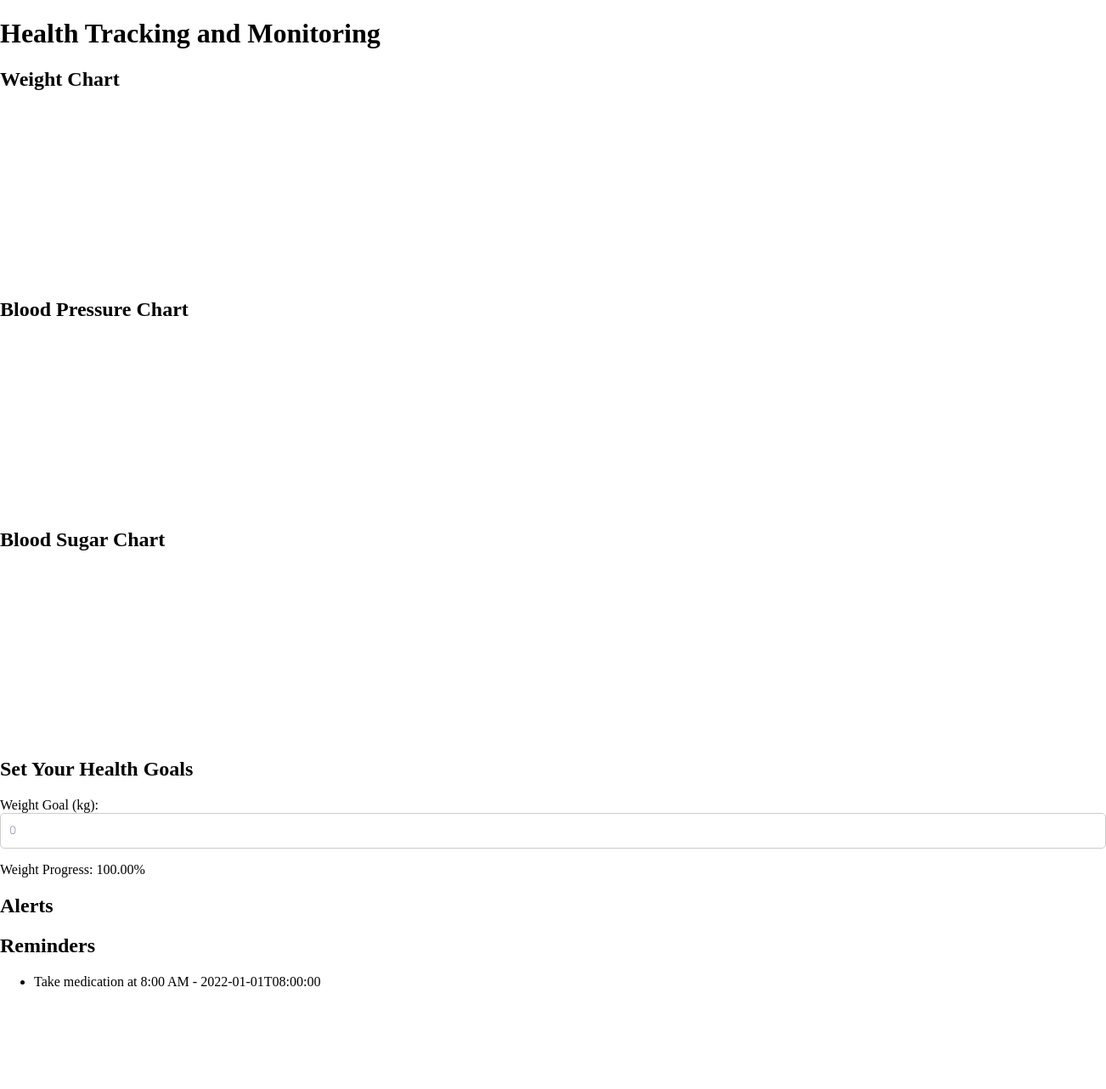
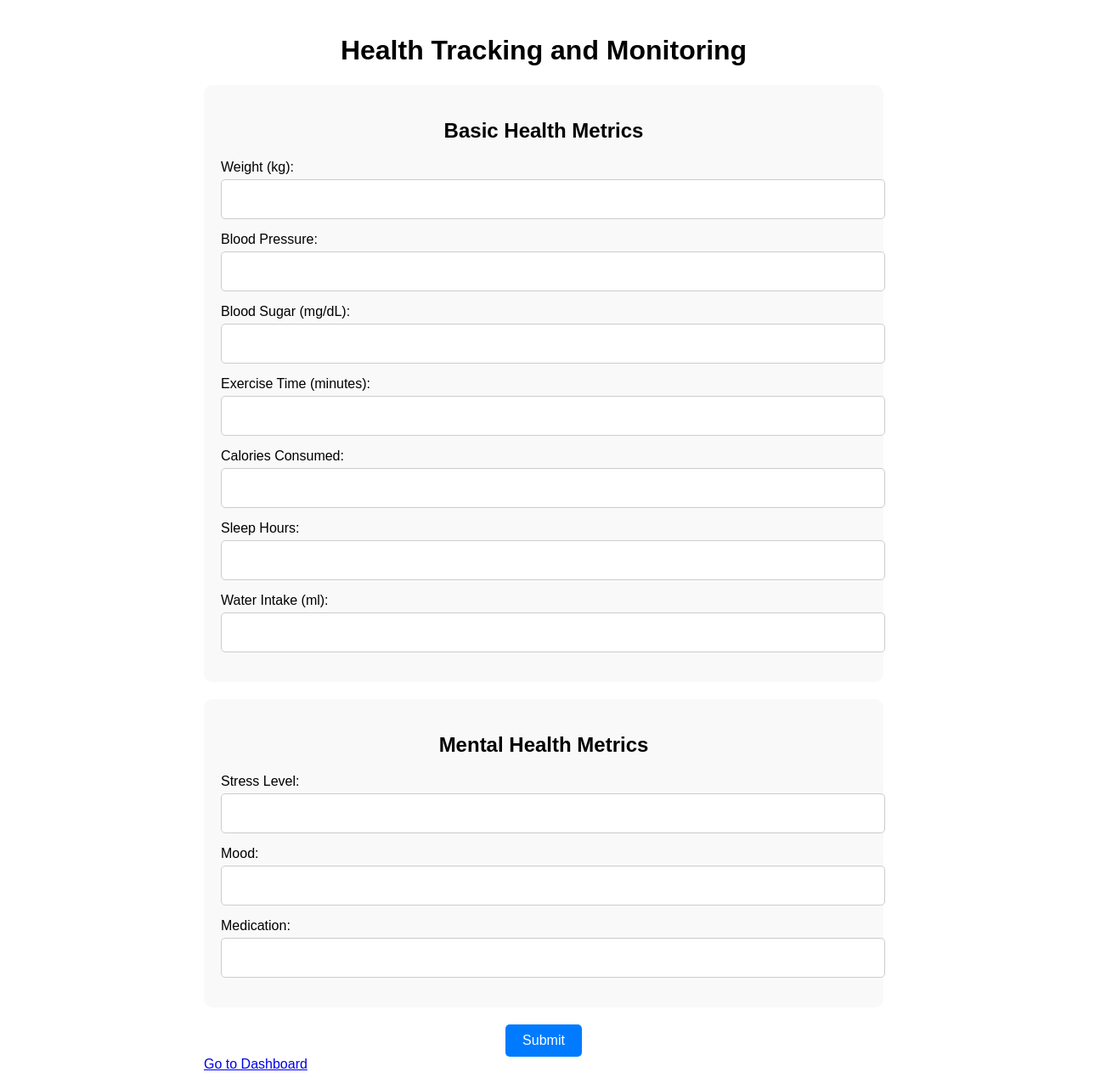
Before and after one commit to kabixit/medease, a React (Create React App) app: page /Healthtracker in a window 1280 px wide. Shown: the whole page at 85% size, 1302 px wide, since content can reach past the window. Before the commit the page ends 1165 px from the top, so only its background shows below. Built offline with nearby package versions, Linux system fonts and the light colour scheme; no server answers.

Commit message:
............................

```diff
--- a/src/App.js
+++ b/src/App.js
@@ -11,6 +11,7 @@ import HealthTrackingPage from './HealthTrackingPage';
 import Videocall from './VideoCall';
 import Appointment from './Appointment';
 import VoiceCallPage from './VoiceCall';
+import Dashboard from './Dashboard';
 
 function App() {
   const [user, setUser] = useState(null);
@@ -70,6 +71,7 @@ function App() {
         <Route path="Video" element={<Videocall />}/>
         <Route path="appointment" element={<Appointment/>}/>
         <Route path='VoiceCall' element={<VoiceCallPage/>}/>
+        <Route path='dashboard' element={<Dashboard/>}/>
       </Routes>
     </Router>
   );
--- /dev/null
+++ b/src/Dashboard.js
@@ -0,0 +1,97 @@
+import React, { useState, useEffect } from 'react';
+import './styles/Dashboard.css';
+import { collection, getDocs, query, where } from 'firebase/firestore';
+import { db } from './FirebaseProvider';
+import { auth } from './FirebaseProvider'; // Assuming you have an AuthProvider
+import Chart from 'chart.js/auto'; // Import Chart.js
+
+const Dashboard = () => {
+  const currentUser = auth.currentUser;
+  const [userData, setUserData] = useState(null);
+
+  useEffect(() => {
+    const fetchData = async () => {
+      if (!currentUser) return;
+
+      try {
+        // Fetch data from the 'basic_health' collection for the current user
+        const q = query(collection(db, 'basic_health'), where('userId', '==', currentUser.email));
+        const querySnapshot = await getDocs(q);
+        const userDataArray = [];
+        querySnapshot.forEach((doc) => {
+          userDataArray.push(doc.data());
+        });
+        setUserData(userDataArray);
+      } catch (error) {
+        console.error('Error fetching user data:', error);
+      }
+    };
+
+    fetchData();
+  }, [currentUser]);
+
+  useEffect(() => {
+    // Draw charts when userData changes
+    if (userData) {
+      drawCharts();
+    }
+  }, [userData]);
+
+  const drawCharts = () => {
+    const labels = userData.map((data) => data.timestamp); // Assuming you have a timestamp field
+    const weights = userData.map((data) => data.weight);
+    const bloodPressures = userData.map((data) => data.bloodPressure);
+    const bloodSugars = userData.map((data) => data.bloodSugar);
+
+    const ctx = document.getElementById('healthChart').getContext('2d');
+    new Chart(ctx, {
+      type: 'line',
+      data: {
+        labels: labels,
+        datasets: [
+          {
+            label: 'Weight (kg)',
+            data: weights,
+            borderColor: 'rgba(255, 99, 132, 1)',
+            tension: 0.1,
+          },
+          {
+            label: 'Blood Pressure',
+            data: bloodPressures,
+            borderColor: 'rgba(54, 162, 235, 1)',
+            tension: 0.1,
+          },
+          {
+            label: 'Blood Sugar (mg/dL)',
+            data: bloodSugars,
+            borderColor: 'rgba(75, 192, 192, 1)',
+            tension: 0.1,
+          },
+        ],
+      },
+      options: {
+        scales: {
+          y: {
+            beginAtZero: true,
+          },
+        },
+      },
+    });
+  };
+
+  return (
+    <div className="dashboard">
+      <h1>Welcome to Your Dashboard</h1>
+      {userData && userData.length > 0 ? (
+        <div className="user-data">
+          <h2>Your Health Data</h2>
+          <canvas id="healthChart"></canvas>
+        </div>
+      ) : (
+        <p>No health data available.</p>
+      )}
+    </div>
+  );
+};
+
+export default Dashboard;
--- a/src/HealthTrackingPage.js
+++ b/src/HealthTrackingPage.js
@@ -1,131 +1,161 @@
-import React, { useState, useEffect } from 'react';
-import Chart from 'chart.js/auto';
+import React, { useState } from 'react';
+import './styles/HealthTrackingPage.css';
+import { collection, addDoc } from 'firebase/firestore';
+import { db } from './FirebaseProvider';
+import { auth } from './FirebaseProvider'; // Assuming you have an AuthProvider
+import Dashboard from './Dashboard'; // Assuming you have a Dashboard component
 
 const HealthTrackingPage = () => {
-  // State variables
-  const [healthData, setHealthData] = useState([]);
-  const [goals, setGoals] = useState({ weight: 0, bloodPressure: '', bloodSugar: 0 });
-  const [progress, setProgress] = useState({ weight: 0, bloodPressure: 0, bloodSugar: 0 });
-  const [alerts, setAlerts] = useState({ weight: '', bloodPressure: '', bloodSugar: '' });
-  const [reminders, setReminders] = useState([]);
+  const currentUser = auth.currentUser;
 
-  // Function to fetch health data from the backend (Mock implementation)
-  const fetchHealthData = () => {
-    // Mock API call to fetch health data
-    const mockHealthData = [
-      { date: '2022-01-01', weight: 70, bloodPressure: '120/80', bloodSugar: 90 },
-      { date: '2022-01-02', weight: 69, bloodPressure: '118/78', bloodSugar: 88 },
-      // Add more data as needed
-    ];
-    setHealthData(mockHealthData);
-  };
+  // State variables for inputs
+  const [weight, setWeight] = useState('');
+  const [bloodPressure, setBloodPressure] = useState('');
+  const [bloodSugar, setBloodSugar] = useState('');
+  const [exerciseTime, setExerciseTime] = useState('');
+  const [caloriesConsumed, setCaloriesConsumed] = useState('');
+  const [sleepHours, setSleepHours] = useState('');
+  const [waterIntake, setWaterIntake] = useState('');
+  const [stressLevel, setStressLevel] = useState('');
+  const [mood, setMood] = useState('');
+  const [medication, setMedication] = useState('');
 
-  // Function to calculate progress towards the goals for each metric
-  const calculateProgress = () => {
-    const lastEntry = healthData.length > 0 ? healthData[healthData.length - 1] : null;
-    if (lastEntry) {
-      const weightProgress = ((lastEntry.weight - goals.weight) / (lastEntry.weight - goals.weight)) * 100;
-      const bloodPressureProgress = 50; // Placeholder calculation for blood pressure progress
-      const bloodSugarProgress = 75; // Placeholder calculation for blood sugar progress
-      setProgress({
-        weight: weightProgress,
-        bloodPressure: bloodPressureProgress,
-        bloodSugar: bloodSugarProgress
+  // Function to handle form submission
+  const handleSubmit = async (e) => {
+    e.preventDefault();
+    try {
+      if (!currentUser) {
+        console.error('User not authenticated.');
+        return;
+      }
+      // Validate input values
+      if (!validateInputs()) {
+        console.error('Invalid input values.');
+        return;
+      }
+      // Create a new document in the 'basic_health' collection with the form data and user ID
+      await addDoc(collection(db, 'basic_health'), {
+        userId: currentUser.email,
+        weight,
+        bloodPressure,
+        bloodSugar,
+        exerciseTime,
+        caloriesConsumed,
+        sleepHours,
+        waterIntake,
+        stressLevel,
+        mood,
+        medication,
       });
+      // Clear the form fields after successful submission
+      clearFormFields();
+      console.log('Form data successfully submitted to Firebase.');
+    } catch (error) {
+      console.error('Error submitting form data to Firebase:', error);
     }
   };
 
-  // Function to check for abnormal readings or trends
-  const checkAlerts = () => {
-    const lastEntry = healthData.length > 0 ? healthData[healthData.length - 1] : null;
-    if (lastEntry) {
-      const newAlerts = {};
-      if (lastEntry.weight < goals.weight) {
-        newAlerts.weight = 'Abnormal weight loss detected. Please consult your healthcare provider.';
-      } else {
-        newAlerts.weight = '';
+  // Function to validate input values
+  const validateInputs = () => {
+    // Define normal ranges for each metric
+    const normalRanges = {
+      weight: [40, 150],
+      bloodPressure: [[90, 60], [120, 80]], // Systolic/Diastolic
+      bloodSugar: [70, 140],
+      exerciseTime: [0, Infinity], // Any positive value
+      caloriesConsumed: [0, Infinity], // Any positive value
+      sleepHours: [5, 9],
+      waterIntake: [1000, 4000],
+      stressLevel: [0, 10],
+      mood: [], // No validation for text input
+      medication: [], // No validation for text input
+    };
+
+    // Validate each input value against normal ranges
+    for (const metric in normalRanges) {
+      const [min, max] = normalRanges[metric];
+      const value = parseFloat(eval(metric));
+      if (isNaN(value) || value < min || value > max) {
+        return false; // Invalid value
       }
-      // Add checks for blood pressure and blood sugar if needed
-      setAlerts(newAlerts);
     }
+    return true; // All values are valid
   };
 
-  // Function to fetch reminders from the backend (Mock implementation)
-  const fetchReminders = () => {
-    // Mock API call to fetch reminders
-    const mockReminders = [
-      { id: 1, text: 'Take medication at 8:00 AM', date: '2022-01-01T08:00:00' },
-      // Add more reminders as needed
-    ];
-    setReminders(mockReminders);
-  };
-
-  // Fetch health data and reminders on component mount
-  useEffect(() => {
-    fetchHealthData();
-    fetchReminders();
-  }, []);
-
-  // Update progress and check alerts when health data or goals change
-  useEffect(() => {
-    calculateProgress();
-    checkAlerts();
-  }, [healthData, goals]);
-
-  // Function to render weight chart
-  const renderCharts = () => {
-    const dates = healthData.map((entry) => entry.date);
-    const weights = healthData.map((entry) => entry.weight);
-    // Render weight chart
+  // Function to clear form fields
+  const clearFormFields = () => {
+    setWeight('');
+    setBloodPressure('');
+    setBloodSugar('');
+    setExerciseTime('');
+    setCaloriesConsumed('');
+    setSleepHours('');
+    setWaterIntake('');
+    setStressLevel('');
+    setMood('');
+    setMedication('');
   };
 
   return (
-    <div>
+    <div className="health-tracking-page">
       <h1>Health Tracking and Monitoring</h1>
 
-      {/* Weight Chart */}
-      <div>
-        <h2>Weight Chart</h2>
-        <canvas id="weightChart" width="400" height="200"></canvas>
-      </div>
+      <form onSubmit={handleSubmit}>
+        {/* Section 1: Basic health metrics */}
+        <div className="health-metrics-section">
+          <h2>Basic Health Metrics</h2>
+          <div className="form-group">
+            <label htmlFor="weight">Weight (kg):</label>
+            <input type="number" id="weight" value={weight} onChange={(e) => setWeight(e.target.value)} />
+          </div>
+          <div className="form-group">
+            <label htmlFor="bloodPressure">Blood Pressure:</label>
+            <input type="text" id="bloodPressure" value={bloodPressure} onChange={(e) => setBloodPressure(e.target.value)} />
+          </div>
+          <div className="form-group">
+            <label htmlFor="bloodSugar">Blood Sugar (mg/dL):</label>
+            <input type="number" id="bloodSugar" value={bloodSugar} onChange={(e) => setBloodSugar(e.target.value)} />
+          </div>
+          <div className="form-group">
+            <label htmlFor="exerciseTime">Exercise Time (minutes):</label>
+            <input type="number" id="exerciseTime" value={exerciseTime} onChange={(e) => setExerciseTime(e.target.value)} />
+          </div>
+          <div className="form-group">
+            <label htmlFor="caloriesConsumed">Calories Consumed:</label>
+            <input type="number" id="caloriesConsumed" value={caloriesConsumed} onChange={(e) => setCaloriesConsumed(e.target.value)} />
+          </div>
+          <div className="form-group">
+            <label htmlFor="sleepHours">Sleep Hours:</label>
+            <input type="number" id="sleepHours" value={sleepHours} onChange={(e) => setSleepHours(e.target.value)} />
+          </div>
+          <div className="form-group">
+            <label htmlFor="waterIntake">Water Intake (ml):</label>
+            <input type="number" id="waterIntake" value={waterIntake} onChange={(e) => setWaterIntake(e.target.value)} />
+          </div>
+        </div>
 
-      {/* Blood Pressure Chart */}
-      <div>
-        <h2>Blood Pressure Chart</h2>
-        <canvas id="bloodPressureChart" width="400" height="200"></canvas>
-      </div>
+        {/* Section 2: Mental health metrics */}
+        <div className="mental-health-section">
+          <h2>Mental Health Metrics</h2>
+          <div className="form-group">
+            <label htmlFor="stressLevel">Stress Level:</label>
+            <input type="number" id="stressLevel" value={stressLevel} onChange={(e) => setStressLevel(e.target.value)} />
+          </div>
+          <div className="form-group">
+            <label htmlFor="mood">Mood:</label>
+            <input type="text" id="mood" value={mood} onChange={(e) => setMood(e.target.value)} />
+          </div>
+          <div className="form-group">
+            <label htmlFor="medication">Medication:</label>
+            <input type="text" id="medication" value={medication} onChange={(e) => setMedication(e.target.value)} />
+          </div>
+        </div>
 
-      {/* Blood Sugar Chart */}
-      <div>
-        <h2>Blood Sugar Chart</h2>
-        <canvas id="bloodSugarChart" width="400" height="200"></canvas>
-      </div>
-
-      {/* Goal setting and progress tracking */}
-      <div>
-        <h2>Set Your Health Goals</h2>
-        <label>Weight Goal (kg):</label>
-        <input type="number" value={goals.weight} onChange={(e) => setGoals({ ...goals, weight: e.target.value })} />
-        <p>Weight Progress: {progress.weight.toFixed(2)}%</p>
-        {/* Add inputs for blood pressure and blood sugar goals */}
-      </div>
-
-      {/* Alerts for abnormal readings or trends */}
-      <div>
-        <h2>Alerts</h2>
-        {alerts.weight && <p>{alerts.weight}</p>}
-        {/* Add alerts for blood pressure and blood sugar if needed */}
-      </div>
-
-      {/* Reminders */}
-      <div>
-        <h2>Reminders</h2>
-        <ul>
-          {reminders.map((reminder) => (
-            <li key={reminder.id}>{reminder.text} - {reminder.date}</li>
-          ))}
-        </ul>
-      </div>
+        <div className="form-actions">
+          <button type="submit">Submit</button>
+        </div>
+        <a href="/dashboard">Go to Dashboard</a>
+      </form>
     </div>
   );
 };
--- /dev/null
+++ b/src/styles/Dashboard.css
@@ -0,0 +1,44 @@
+.dashboard {
+    max-width: 800px;
+    margin: 0 auto;
+    padding: 20px;
+    background-color: #f0f0f0;
+    border-radius: 8px;
+    box-shadow: 0 0 10px rgba(0, 0, 0, 0.1);
+  }
+
+  .dashboard h1 {
+    font-size: 24px;
+    margin-bottom: 20px;
+    text-align: center;
+  }
+
+  .user-data {
+    margin-top: 20px;
+  }
+
+  .user-data h2 {
+    font-size: 20px;
+    margin-bottom: 10px;
+  }
+
+  .user-data ul {
+    list-style-type: none;
+    padding: 0;
+  }
+
+  .user-data li {
+    margin-bottom: 15px;
+    padding: 10px;
+    background-color: #fff;
+    border-radius: 8px;
+    box-shadow: 0 2px 4px rgba(0, 0, 0, 0.1);
+  }
+
+  .user-data li strong {
+    font-weight: bold;
+  }
+
+  .user-data li:not(:last-child) {
+    margin-bottom: 20px;
+  }
--- /dev/null
+++ b/src/styles/HealthTrackingPage.css
@@ -0,0 +1,54 @@
+/* HealthTrackingPage.css */
+
+.health-tracking-page {
+    font-family: Arial, sans-serif;
+    max-width: 800px;
+    margin: 0 auto;
+    padding: 20px;
+  }
+
+  h1, h2 {
+    text-align: center;
+  }
+
+  .health-metrics-section, .mental-health-section {
+    background-color: #f9f9f9;
+    border-radius: 10px;
+    padding: 20px;
+    margin-bottom: 20px;
+  }
+
+  .form-group {
+    margin-bottom: 15px;
+  }
+
+  label {
+    display: block;
+    margin-bottom: 5px;
+  }
+
+  input[type="number"], input[type="text"] {
+    width: 100%;
+    padding: 10px;
+    border: 1px solid #ccc;
+    border-radius: 5px;
+    font-size: 16px;
+  }
+
+  input[type="submit"], button {
+    background-color: #007bff;
+    color: #fff;
+    padding: 10px 20px;
+    border: none;
+    border-radius: 5px;
+    cursor: pointer;
+    font-size: 16px;
+  }
+
+  input[type="submit"]:hover, button:hover {
+    background-color: #0056b3;
+  }
+
+  .form-actions {
+    text-align: center;
+  }
```
Also changed, not shown: package.json (+9 -1 lines), 1 other file (tests, documents, lock files or other folders).
